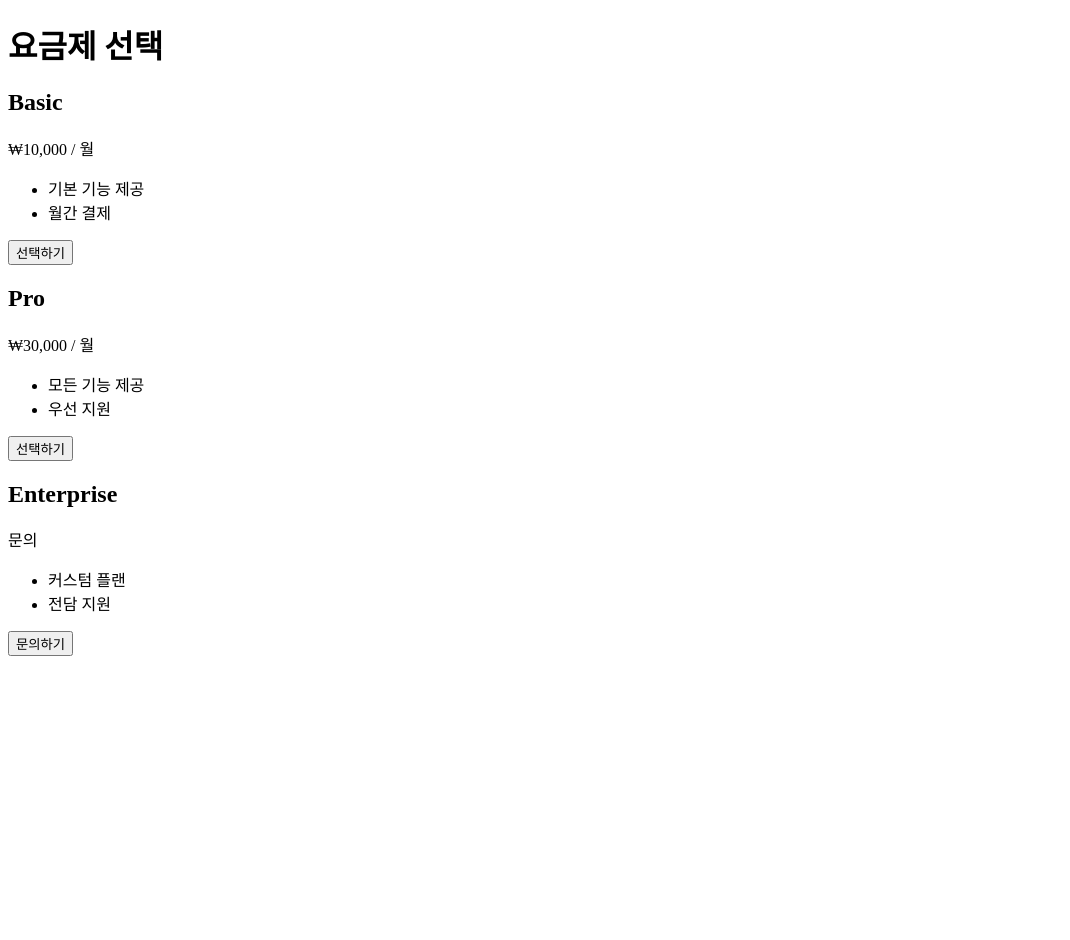
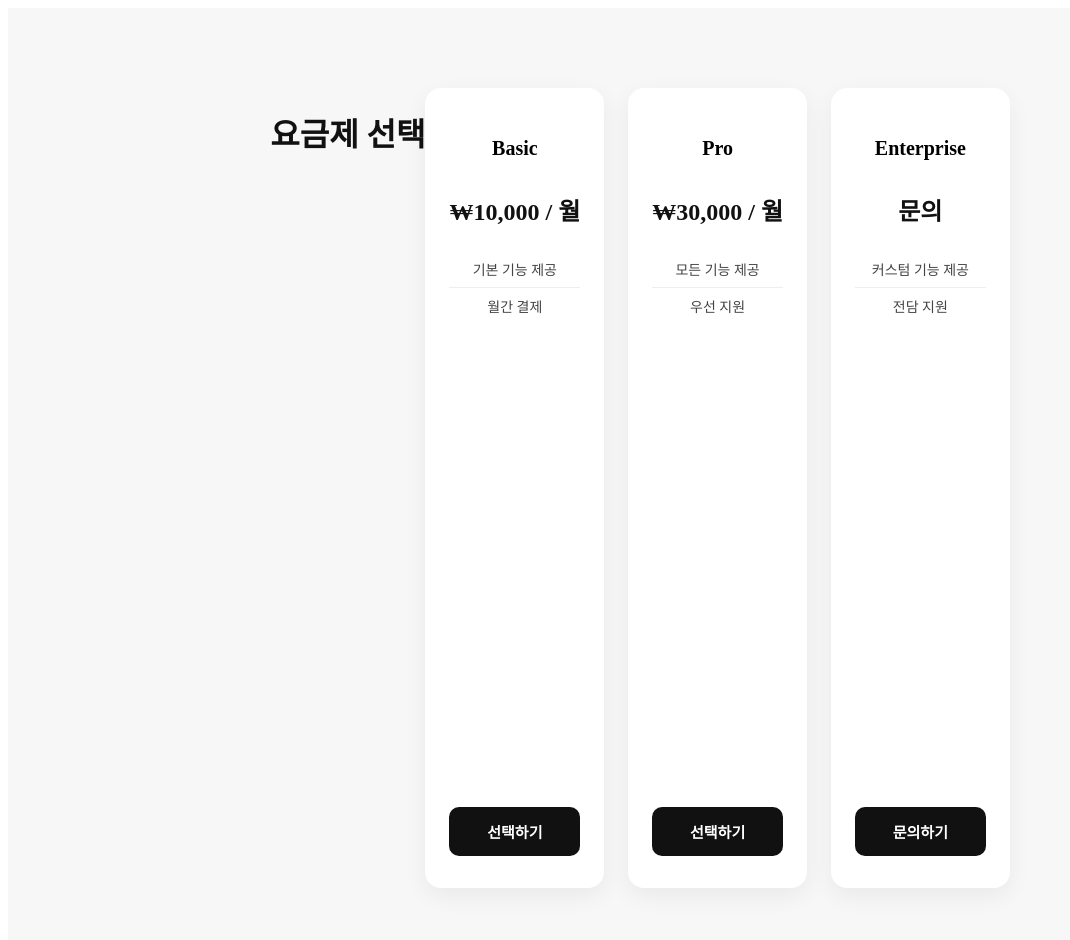
Before and after one commit to sera-kim0622/subscription-frontend, a React (Vite) app: page /products in a window 1280 px wide. Shown: the top 940 px of the page, without its empty margins (0-1070 px from the left). Before the commit the page ends 800 px from the top, so only its background shows below. Built offline with nearby package versions, Linux system fonts and the light colour scheme; no server answers.

Commit message:
feat(): css적용

```diff
--- /dev/null
+++ b/src/pages/Products/Products.module.css
@@ -0,0 +1,107 @@
+.productsPage {
+  min-height: 100vh;
+  padding: 80px 24px;
+  background: #f7f7f8;
+  display: flex;
+  justify-content: center;
+}
+
+.productsHeader {
+  text-align: center;
+  margin-bottom: 48px;
+}
+
+.productsTitle {
+  font-size: 32px;
+  font-weight: 700;
+  color: #111;
+  margin-bottom: 8px;
+}
+
+.plansSection {
+  display: flex;
+  justify-content: center;
+}
+
+.plansGrid {
+  display: grid;
+  grid-template-columns: repeat(3, 1fr);
+  gap: 24px;
+}
+
+/* Card */
+.planCard {
+  background: #fff;
+  border-radius: 16px;
+  padding: 32px 24px;
+  box-shadow: 0 8px 24px rgba(0, 0, 0, 0.06);
+  display: flex;
+  flex-direction: column;
+  align-items: center;
+  transition: transform 0.2s ease, box-shadow 0.2s ease;
+}
+
+.planCard:hover {
+  transform: translateY(-4px);
+  box-shadow: 0 12px 32px rgba(0, 0, 0, 0.1);
+}
+
+/* Card content */
+.planName {
+  font-size: 20px;
+  font-weight: 600;
+  margin-bottom: 8px;
+}
+
+.planPrice {
+  font-size: 24px;
+  font-weight: 700;
+  margin-bottom: 24px;
+  color: #111;
+}
+
+/* Features */
+.planFeatures {
+  list-style: none;
+  padding: 0;
+  margin: 0 0 32px 0;
+  width: 100%;
+}
+
+.planFeatures li {
+  font-size: 14px;
+  color: #444;
+  padding: 8px 0;
+  text-align: center;
+  border-bottom: 1px solid #eee;
+}
+
+.planFeatures li:last-child {
+  border-bottom: none;
+}
+
+/* Button */
+.planButton {
+  margin-top: auto;
+  width: 100%;
+  padding: 14px 0;
+  border-radius: 10px;
+  border: none;
+  font-size: 15px;
+  font-weight: 600;
+  background: #111;
+  color: #fff;
+  cursor: pointer;
+  transition: background 0.2s ease;
+}
+
+.planButton:hover {
+  background: #333;
+}
+
+/* Responsive */
+@media (max-width: 900px) {
+  .plansGrid {
+    grid-template-columns: 1fr;
+  }
+}
--- a/src/pages/Products/Products.tsx
+++ b/src/pages/Products/Products.tsx
@@ -1,43 +1,45 @@
+import styles from "./Products.module.css";
+
 function Products() {
   return (
     <>
-      <div className="products-page">
-        <header className="products-header">
-          <h1 className="products-title">요금제 선택</h1>
+      <div className={styles.productsPage}>
+        <header className={styles.productsHeader}>
+          <h1 className={styles.productsTitle}>요금제 선택</h1>
         </header>
 
-        <section className="products-section">
-          <div className="products-grid">
-            <div className="product-card">
-              <h2 className="product-name">Basic</h2>
-              <p className="product-price">₩10,000 / 월</p>
-              <ul className="product-features">
+        <section className={styles.plansSection}>
+          <div className={styles.plansGrid}>
+            <div className={styles.planCard}>
+              <h2 className={styles.planName}>Basic</h2>
+              <p className={styles.planPrice}>₩10,000 / 월</p>
+              <ul className={styles.planFeatures}>
                 <li>기본 기능 제공</li>
                 <li>월간 결제</li>
               </ul>
-              <button className="product-button">선택하기</button>
+              <button className={styles.planButton}>선택하기</button>
             </div>
 
             {/* product line */}
-            <div className="product-card">
-              <h2 className="product-name">Pro</h2>
-              <p className="product-price">₩30,000 / 월</p>
-              <ul className="product-features">
+            <div className={styles.planCard}>
+              <h2 className={styles.planName}>Pro</h2>
+              <p className={styles.planPrice}>₩30,000 / 월</p>
+              <ul className={styles.planFeatures}>
                 <li>모든 기능 제공</li>
                 <li>우선 지원</li>
               </ul>
-              <button className="product-button">선택하기</button>
+              <button className={styles.planButton}>선택하기</button>
             </div>
 
             {/* product line */}
-            <div className="product-card">
-              <h2 className="product-name">Enterprise</h2>
-              <p className="product-price">문의</p>
-              <ul className="product-features">
-                <li>커스텀 플랜</li>
+            <div className={styles.planCard}>
+              <h2 className={styles.planName}>Enterprise</h2>
+              <p className={styles.planPrice}>문의</p>
+              <ul className={styles.planFeatures}>
+                <li>커스텀 기능 제공</li>
                 <li>전담 지원</li>
               </ul>
-              <button className="product-button">문의하기</button>
+              <button className={styles.planButton}>문의하기</button>
             </div>
           </div>
         </section>
```
